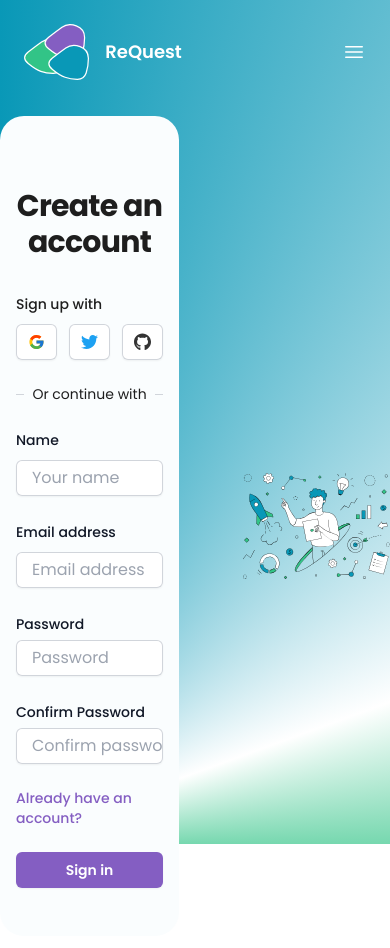
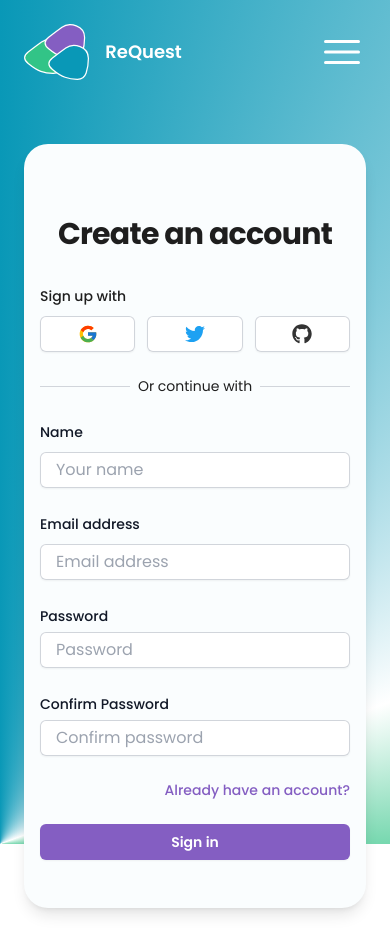
Before and after one commit to carvalho28/ReQuest, a Next.js app: page /register in a window 390 px wide. Built offline with nearby package versions, Linux system fonts and the light colour scheme.

Commit message:
Added image to right side register

```diff
--- a/components/Header.tsx
+++ b/components/Header.tsx
@@ -57,7 +57,7 @@ const Header = ({ color }: headerProps) => {
             onClick={() => setMobileMenuOpen(true)}
           >
             <span className="sr-only">Open main menu</span>
-            <Bars3Icon className="h-6 w-6" aria-hidden="true" />
+            <Bars3Icon className="h-12 w-12" aria-hidden="true" />
           </button>
         </div>
         <div className="hidden lg:flex lg:gap-x-12">
--- a/pages/register.tsx
+++ b/pages/register.tsx
@@ -9,7 +9,7 @@ export default function Register() {
     <div className="h-screen login-background">
       <Header color={0} />
       <div className="flex min-h-full max-w-7xl mx-auto items-center space-x-16">
-        <div className="flex flex-1 flex-col justify-center py-12 px-4 sm:px-6 lg:flex-none lg:px-20 xl:px-24 bg-white2 rounded-3xl h-fit">
+        <div className="flex flex-1 flex-col justify-center py-12 px-4 sm:px-6 lg:flex-none lg:px-20 xl:px-24 bg-white2 rounded-3xl h-fit shadow-lg m-6">
           <div className="mx-auto w-full max-w-sm lg:w-96">
             <div>
               <h2 className="mt-6 text-3xl font-bold tracking-tight text-black text-center">
@@ -175,10 +175,10 @@ export default function Register() {
             </div>
           </div>
         </div>
-        <div className="relative w-0 flex-1 lg:block flex justify-center">
+        <div className="relative w-0 flex-1 justify-center hidden lg:block">
           <Image
-            className="inset-0 w-full"
-            src="/guy.svg"
+            className="inset-0 w-full h-full p-10"
+            src="/register.svg"
             alt=""
             width={500}
             height={500}
```
Also changed, not shown: public/register.svg (added).
